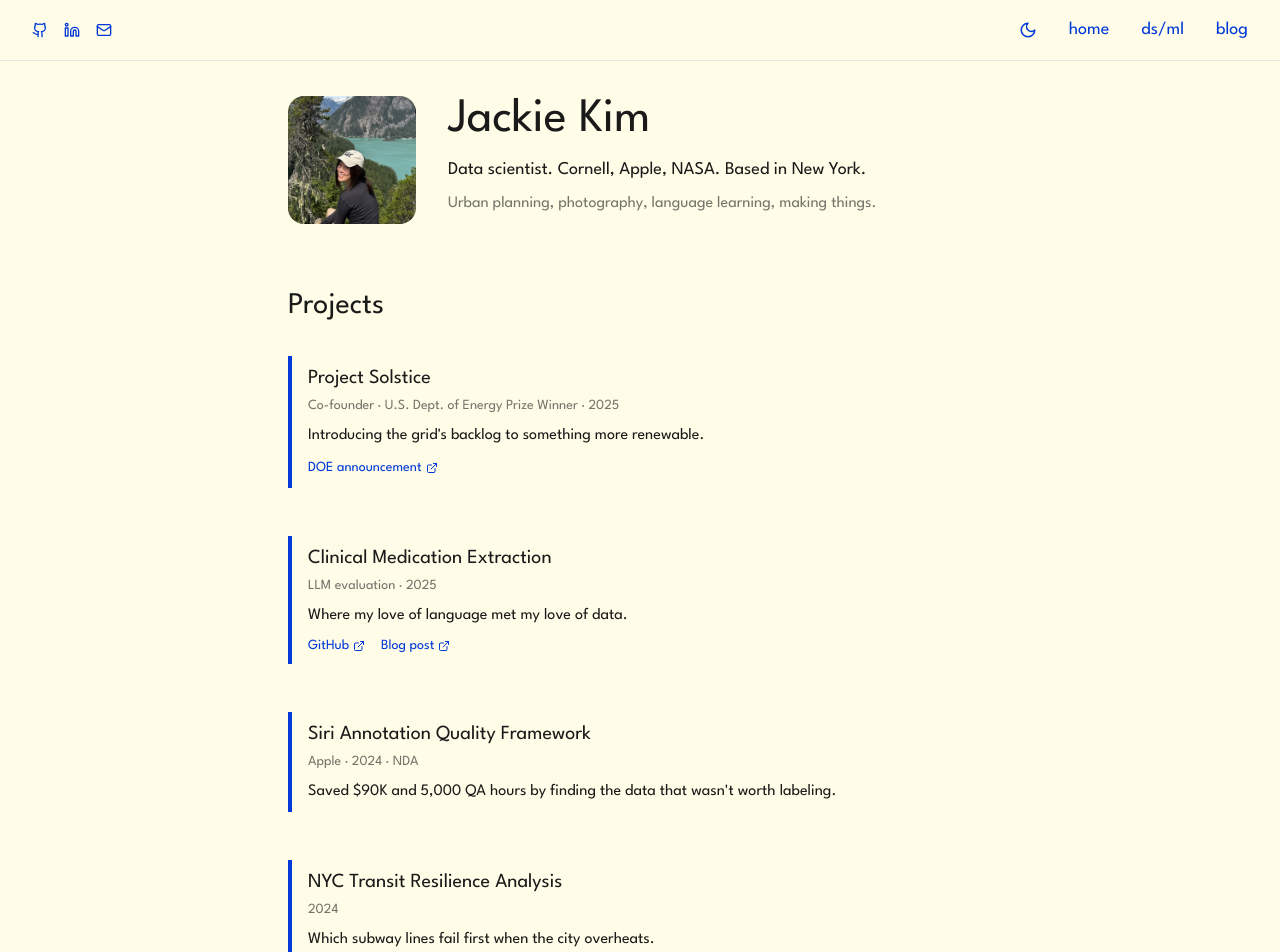
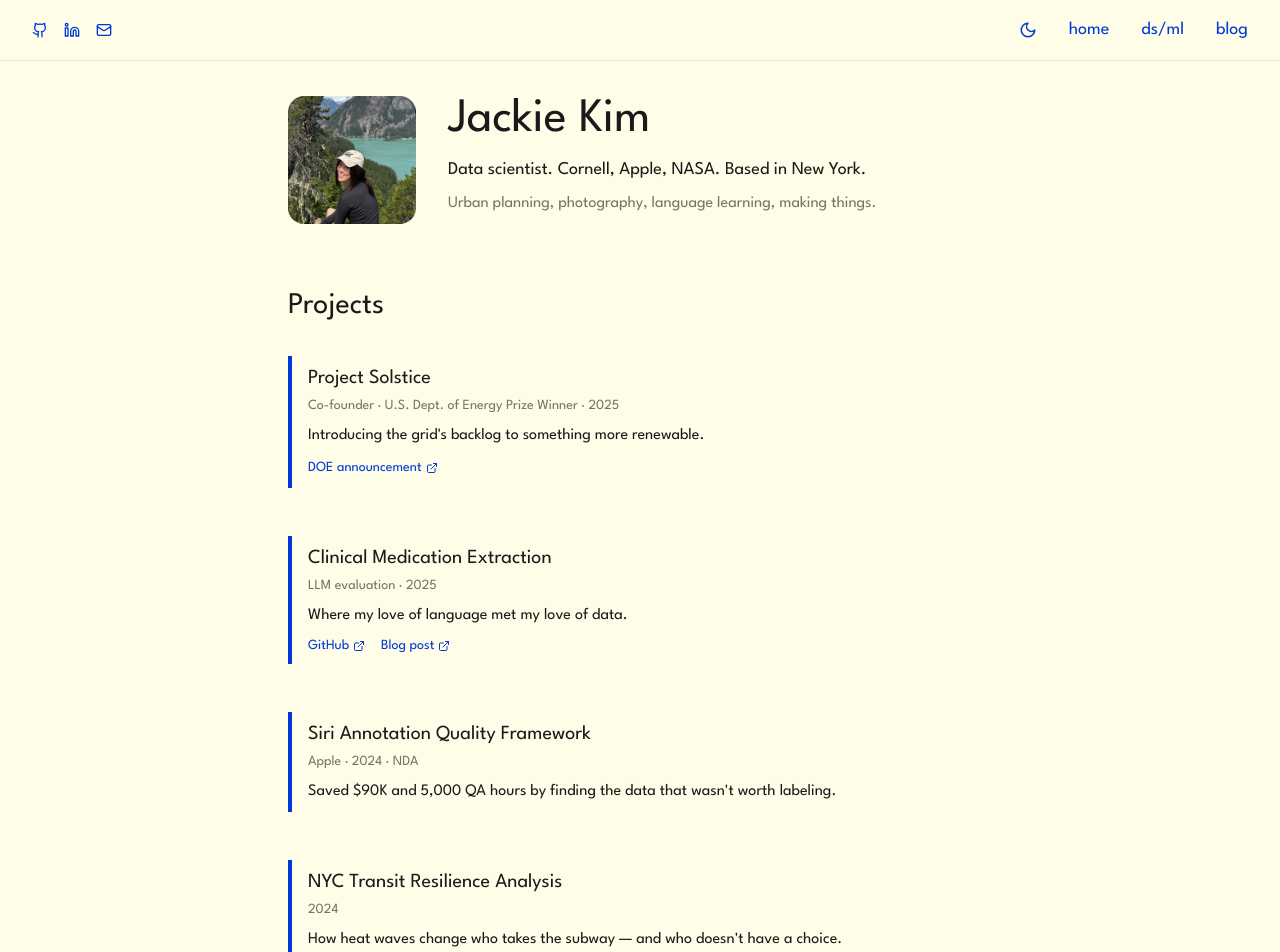
Before and after one commit to jaackiekim/jackiekim.me, a React (Vite) app: page / in a window 1280 px wide. Shown: the top 952 px of the page. Built offline with nearby package versions, Linux system fonts and the light colour scheme.

Commit message:
fix transit project description

```diff
--- a/src/App.tsx
+++ b/src/App.tsx
@@ -170,7 +170,7 @@ function App() {
                       <h3 className={`text-xl mb-1 ${theme === 'dark' ? 'text-white' : ''}`}>NYC Transit Resilience Analysis</h3>
                       <p className={`text-sm mb-2 ${theme === 'dark' ? 'text-gray-400' : 'text-[#1a1a1a]/60'}`}>2024</p>
                       <p className={`mb-2 ${theme === 'dark' ? 'text-gray-300' : 'text-[#1a1a1a]'}`}>
-                        Which subway lines fail first when the city overheats.
+                        How heat waves change who takes the subway — and who doesn't have a choice.
                       </p>
                       <div className="mt-2 flex gap-4">
                         <a href="/blog/nyc-transit-analysis" className={`inline-flex items-center ${theme === 'dark' ? 'text-blue-400 hover:text-blue-300' : 'text-[#0039D7] hover:text-[#002BB4]'} text-sm`}>
```
